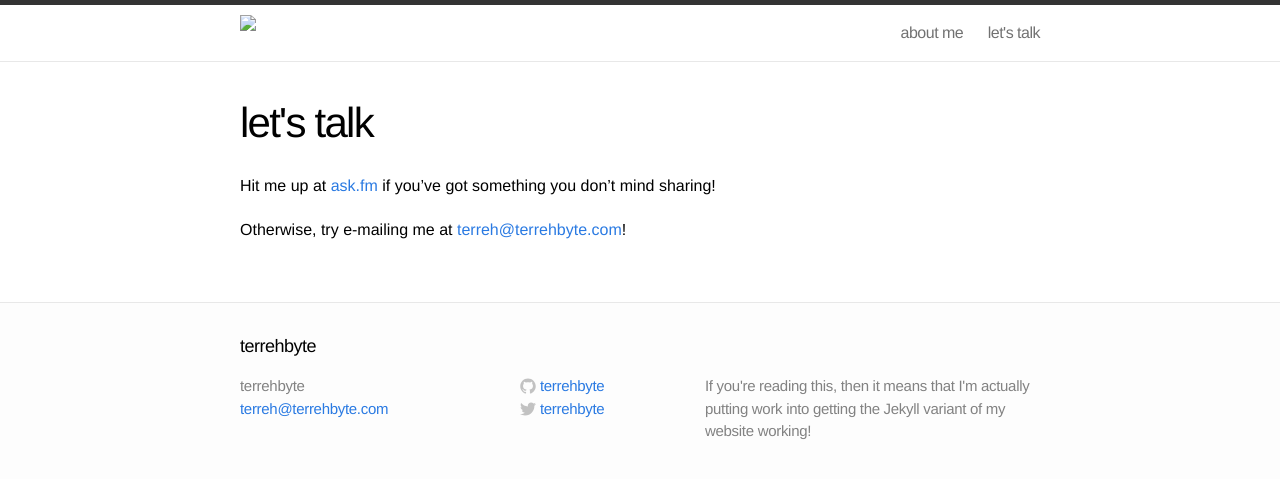
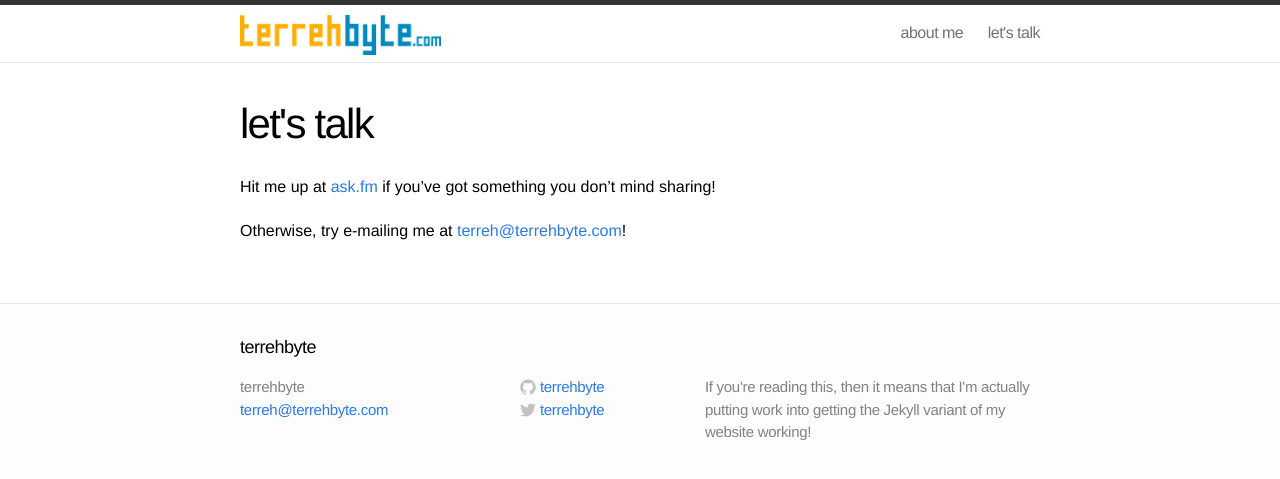
Before and after one commit to terrehbyte/terrehbyte.com, a Jekyll site: the page built from lets talk.md, in a window 1280 px wide. Shown: the top 479 px of the page. Built offline with Jekyll 4.4.1, drawn with Linux system fonts in a browser that asks for light colours; Markdown is read by kramdown in place of the engine named in the settings.

Commit message:
Fixed relative link to homepage logo
The link would be relative to the current page rather than solely to /images/hp.png

```diff
--- a/_includes/header.html
+++ b/_includes/header.html
@@ -4,7 +4,7 @@
 
     <!--Can someone tell me why "{{ site.baseurl }}/" works vs. "{{ site.baseurl }}"? !-->
     <a href="{{ site.baseurl }}/">
-      <img id="headerlogo" src="images/hp.png"/>
+      <img id="headerlogo" src="{{ site.baseurl}}/images/hp.png"/>
     </a>
 
     <nav class="site-nav">
```
